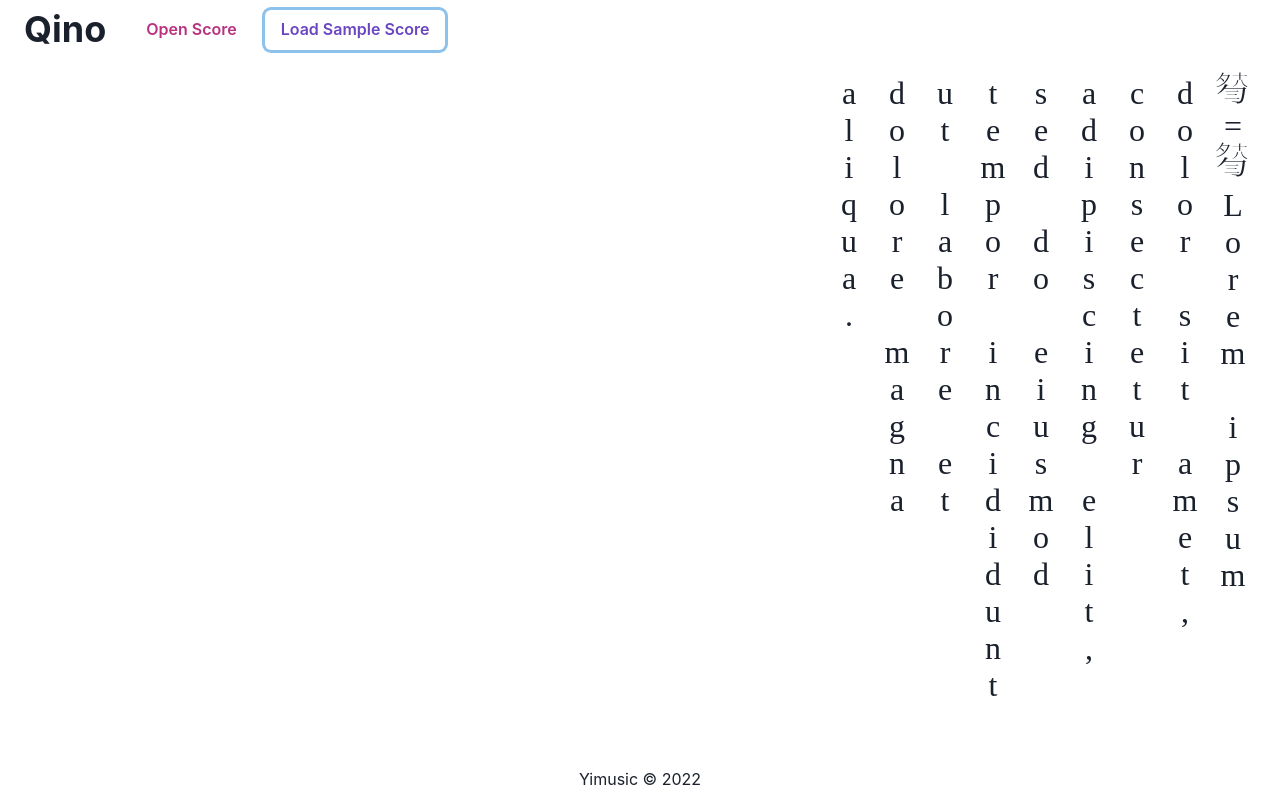
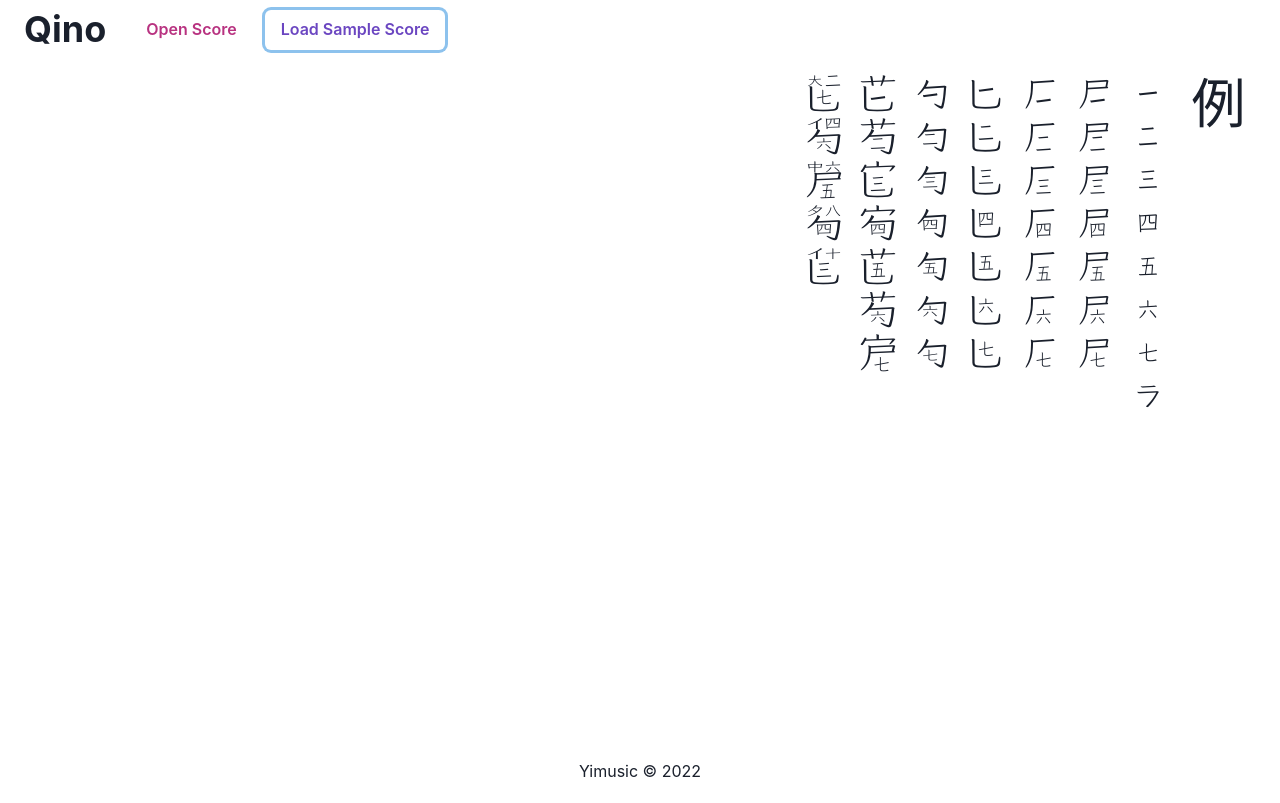
Before and after one commit to One-Piece-Music/Qino, a Next.js app: page / in a window 1280 px wide. Both pictures are taken after a click on the button "Load Sample Score". Built offline with nearby package versions, Linux system fonts and the light colour scheme.

Commit message:
Change score data structure to JSON, update font

```diff
--- /dev/null
+++ b/assets/example-score.json
@@ -0,0 +1,15 @@
+{
+  "title": "例",
+  "author": "",
+  "tuning": "",
+  "description": "",
+  "score": [
+    "\uE038 \uE039 \uE03A \uE03B \uE03C \uE03D \uE03E \uE09C ",
+    "\uE101\uE164 \uE101\uE165 \uE101\uE166 \uE101\uE167 \uE101\uE168 \uE101\uE169 \uE101\uE16A ",
+    "\uE10A\uE164 \uE10A\uE165 \uE10A\uE166 \uE10A\uE167 \uE10A\uE168 \uE10A\uE169 \uE10A\uE16A ",
+    "\uE102\uE1C8 \uE102\uE1C9 \uE102\uE1CA \uE102\uE1CB \uE102\uE1CC \uE102\uE1CD \uE102\uE1CE ",
+    "\uE105\uE22C \uE105\uE22D \uE105\uE22E \uE105\uE22F \uE105\uE230 \uE105\uE231 \uE105\uE232 ",
+    "\uE290\uE35A\uE420 \uE290\uE35D\uE485 \uE291\uE35A\uE422 \uE291\uE35D\uE487 \uE290\uE35A\uE424 \uE290\uE35D\uE489 \uE291\uE359\uE3C2 ",
+    "\uE2F4\uE327\uE35A\uE426 \uE2F5\uE329\uE35D\uE489 \uE2F6\uE32B\uE359\uE3C0 \uE2F7\uE32D\uE35D\uE487 \uE2F5\uE32F\uE35A\uE422"
+  ]
+}
--- a/components/DefaultLayout.tsx
+++ b/components/DefaultLayout.tsx
@@ -7,7 +7,7 @@ const DefaultLayout = ({ children }: { children: React.ReactNode }) => {
   return (
     <React.Fragment>
       <NavBar />
-      <Container maxW='1280px'>{children}</Container>
+      <Container maxW='1280px' minH='85vh'>{children}</Container>
       <Footer />
     </React.Fragment>
   )
--- a/components/Navbar.tsx
+++ b/components/Navbar.tsx
@@ -8,7 +8,8 @@ import {
   useToast
 } from '@chakra-ui/react'
 import { useRef } from 'react'
-import { useScore } from '../context/ScoreContext'
+import { scoreJsonType, useScore } from '../context/ScoreContext'
+import ExampleScore from '../assets/example-score.json'
 
 const NavBar = () => {
   const { setData } = useScore()
@@ -40,18 +41,16 @@ const NavBar = () => {
         </Button>
         <Button
           colorScheme='purple'
-          onClick={() =>
-            setData(
-              '\uE005=\uE000\uE001\uE002\uE003\uE004 Lorem ipsum dolor sit amet, consectetur adipiscing elit, sed do eiusmod tempor incididunt ut labore et dolore magna aliqua.'
-            )
-          }
+          onClick={() => {
+            setData(ExampleScore)
+          }}
         >
           Load Sample Score
         </Button>
       </ButtonGroup>
       <input
         hidden
-        accept='text/plain,.qin'
+        accept='application/JSON,.qin'
         type='file'
         ref={fileInput}
         onChange={event => {
@@ -60,7 +59,8 @@ const NavBar = () => {
           reader.onload = e => {
             const fileData = e?.target?.result
             if (typeof fileData === 'string') {
-              setData(fileData)
+              const jsonData:scoreJsonType = JSON.parse(fileData)
+              setData(jsonData)
             }
           }
           reader.readAsText(event?.target?.files![0])
--- a/context/ScoreContext.tsx
+++ b/context/ScoreContext.tsx
@@ -1,8 +1,16 @@
 import { createContext, useContext, ReactNode, useState } from 'react'
 
+export interface scoreJsonType {
+  title: string
+  author: string
+  tuning: string
+  description: string
+  score: string[]
+}
+
 type scoreContextType = {
-  data?: string | null
-  setData: (d: string) => void
+  data?: scoreJsonType | null
+  setData: (d: scoreJsonType) => void
 }
 
 const scoreContextDefaultValues: scoreContextType = {
@@ -21,7 +29,7 @@ type Props = {
 }
 
 export function ScoreProvider ({ children }: Props) {
-  const [data, setData] = useState<string | undefined>(undefined)
+  const [data, setData] = useState<scoreJsonType | undefined>(undefined)
 
   return (
     <scoreContext.Provider value={{ data, setData }}>
--- a/pages/index.tsx
+++ b/pages/index.tsx
@@ -17,16 +17,24 @@ const Home: NextPage = () => {
         <link rel='icon' href='/favicon.ico' />
       </Head>
       {data !== null && data !== undefined && (
-        <Box maxHeight='86%' height='86%' m='auto'>
+        <Box maxHeight='85%' height='85%' m='auto'>
           <Flex className='jianzipu' flexDirection='column'>
             <Box
               overflowX='scroll'
-              height='86%'
+              height='85%'
               p={2}
-              letterSpacing='1px'
+              pb='24px'
               style={{ writingMode: 'vertical-rl', textOrientation: 'upright' }}
             >
-              <Text fontSize='32px'>{data}</Text>
+              <Text fontSize='54px'>{data.title}</Text>
+              {data.score.map((line, index) => {
+                return (
+                  // replace full-width space with wider space
+                  <Text fontSize='36px' key={index}>
+                    {line.replaceAll(' ', '\uE00C')}
+                  </Text>
+                )
+              })}
             </Box>
           </Flex>
         </Box>
--- a/styles/globals.css
+++ b/styles/globals.css
@@ -1,6 +1,6 @@
 @font-face {
   font-family: 'Jianzi';
-  src: url('../assets/TestJianziFont.otf');
+  src: url('../assets/jianzi-font.otf');
 }
 
 html,
```
Also changed, not shown: assets/TestJianziFont.otf (deleted), assets/jianzi-font.otf (added).
